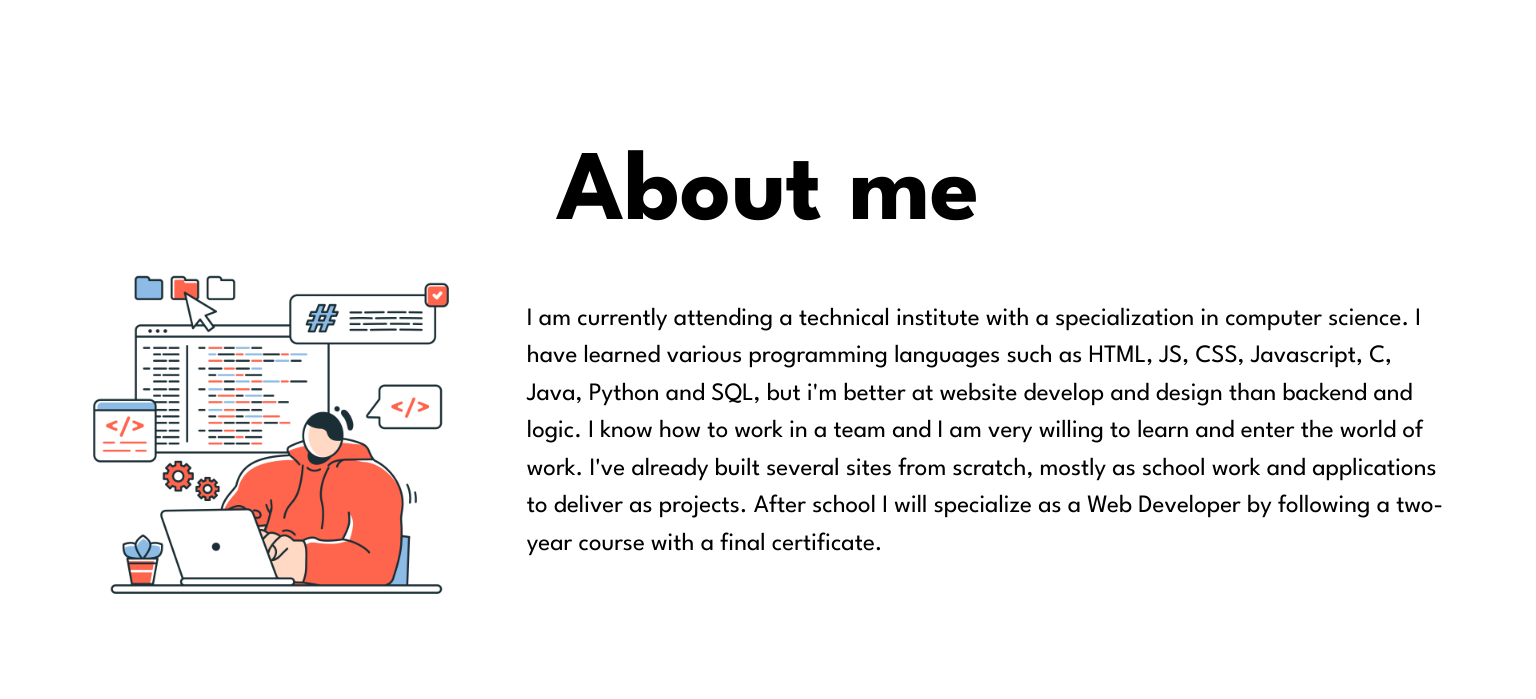
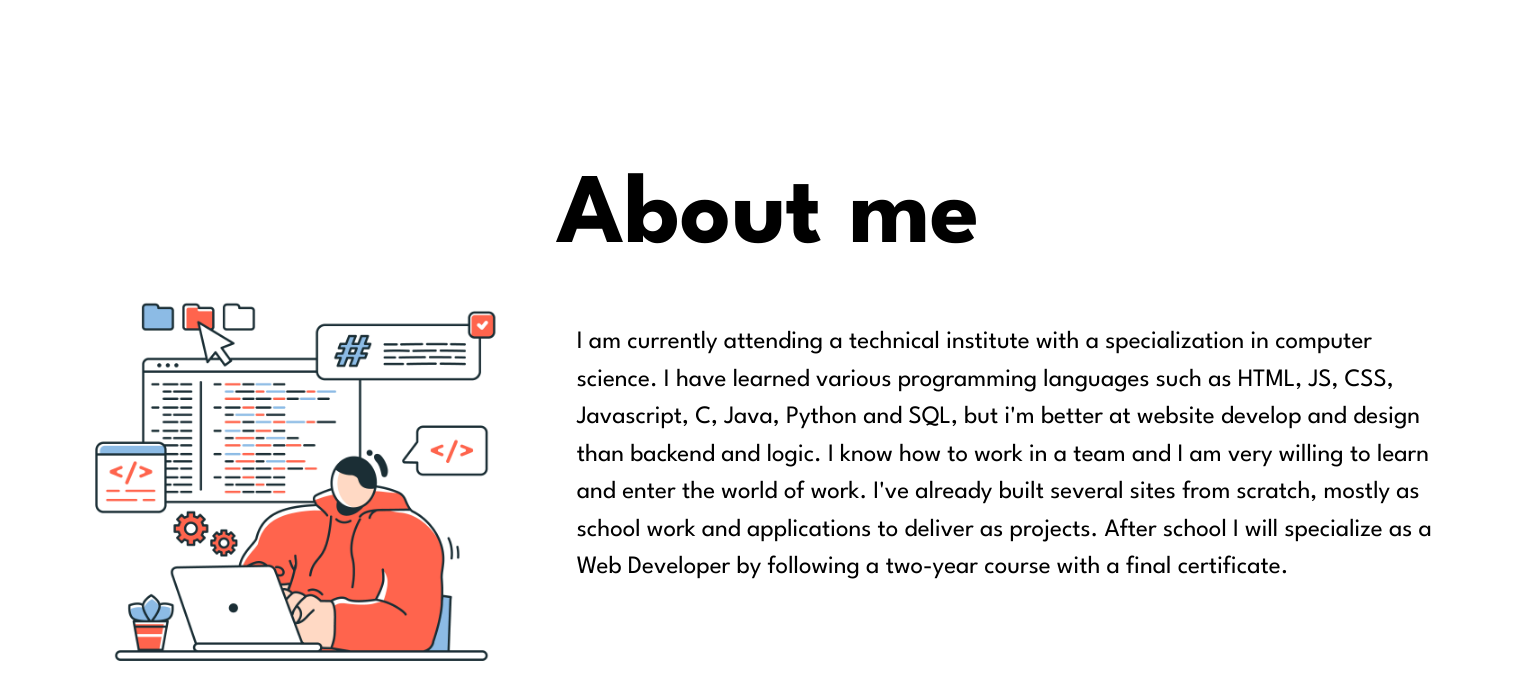
Before and after one commit to LucaMimmo05/mywebsite-pages, a plain HTML site: page MyPortFolio/index.html in a window 1536 px wide. Shown: the part 1548-2247 px from the top of the page. Drawn offline with nearby package versions, Linux system fonts and the light colour scheme.

Commit message:
modified:   MyPortFolio/css/styles.css

```diff
--- a/MyPortFolio/css/styles.css
+++ b/MyPortFolio/css/styles.css
@@ -1041,3 +1041,17 @@ footer {
     align-items: center;
   }
 }
+
+@media screen and (min-width: 1440px) {
+  .sec3 h1 {
+    margin-top: 120px;
+
+}
+
+.sec3 img {
+  width:450px;
+}
+
+.sec3 p {
+  font-size: 25px;
+}
```
